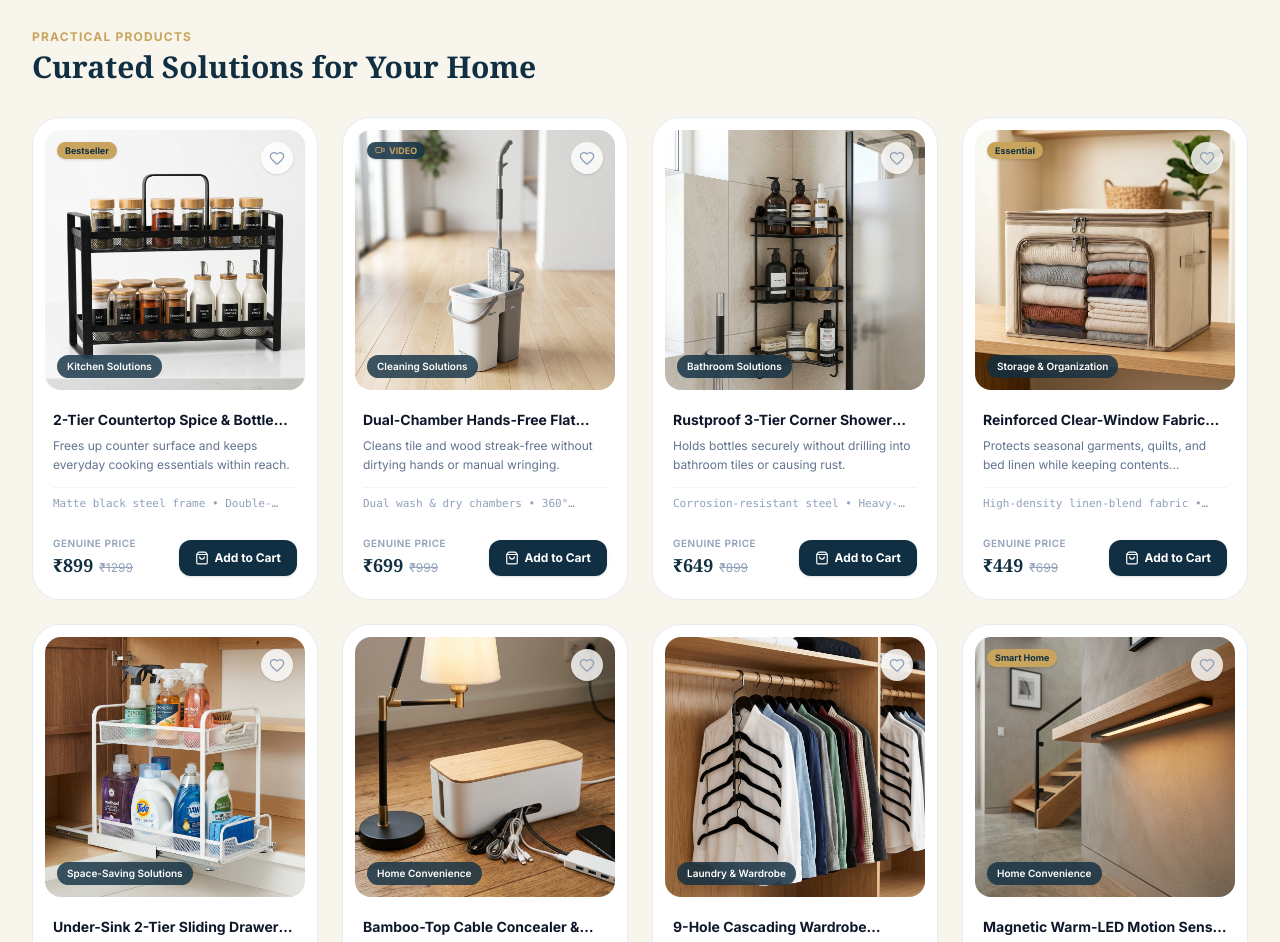
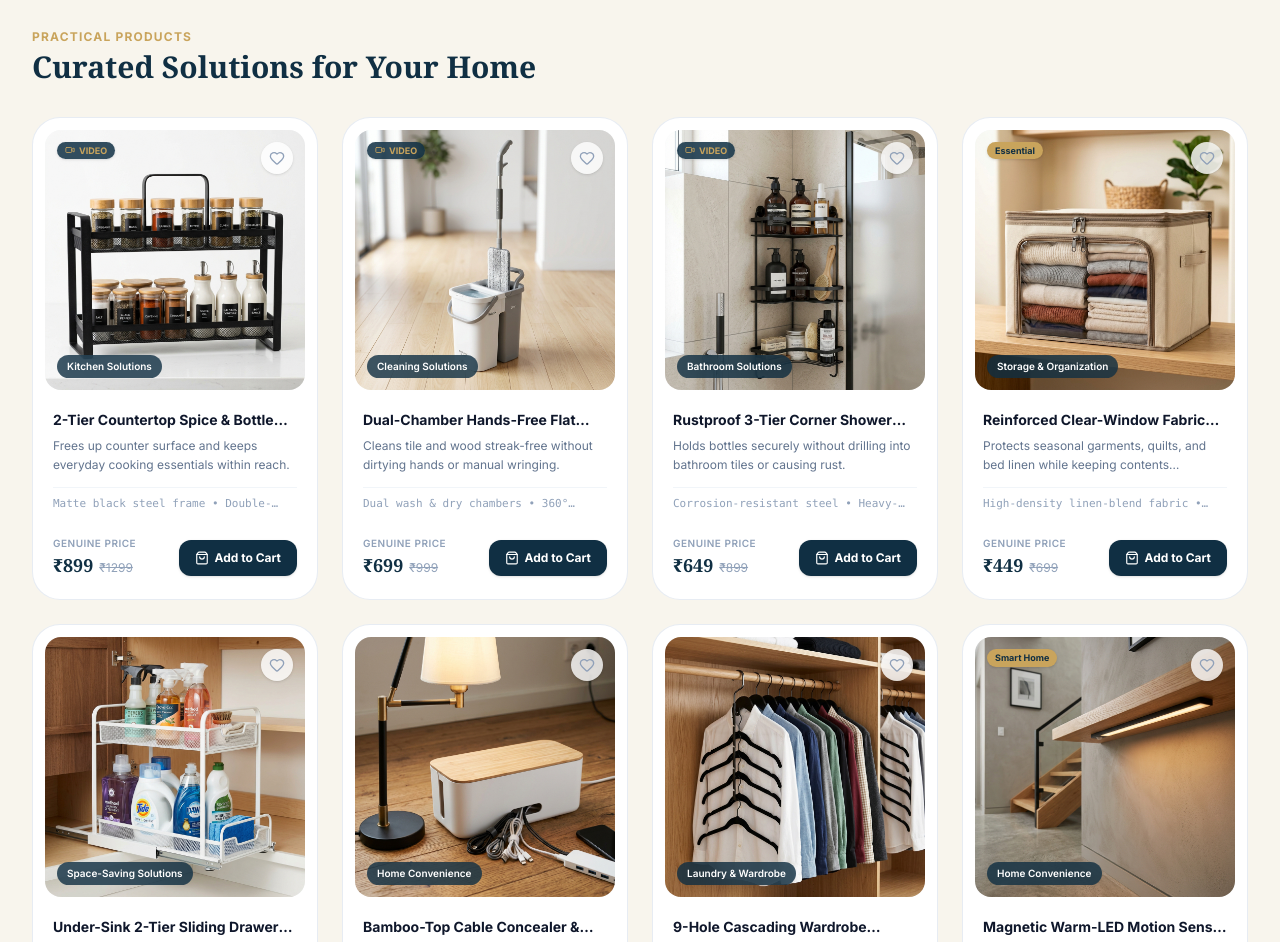
Before and after one commit to mohan-m-26/dexhaus, a Next.js app: page / in a window 1280 px wide. Shown: the part 1360-2302 px from the top of the page. Built offline with nearby package versions, Linux system fonts and the light colour scheme; no server answers.

Commit message:
Fix hover video playback and assign demo video to 3 products

```diff
--- a/src/components/ProductCard.tsx
+++ b/src/components/ProductCard.tsx
@@ -25,6 +25,7 @@ export default function ProductCard({
   const handleMouseEnter = () => {
     setIsHovered(true);
     if (videoRef.current && product.hoverVideo) {
+      videoRef.current.currentTime = 0;
       videoRef.current.play().catch(() => {});
     }
   };
@@ -33,7 +34,15 @@ export default function ProductCard({
     setIsHovered(false);
     if (videoRef.current && product.hoverVideo) {
       videoRef.current.pause();
-      videoRef.current.currentTime = 0;
+    }
+  };
+
+  const handleTouchToggle = () => {
+    if (!product.hoverVideo) return;
+    if (isHovered) {
+      handleMouseLeave();
+    } else {
+      handleMouseEnter();
     }
   };
 
@@ -49,25 +58,31 @@ export default function ProductCard({
       className="group flex flex-col bg-white dark:bg-slate-900 rounded-[1.75rem] overflow-hidden border border-slate-200/80 dark:border-slate-800 hover:shadow-xl hover:border-slate-300 dark:hover:border-slate-700 transition-all duration-300"
     >
       {/* Visual Container */}
-      <div className="relative aspect-square overflow-hidden bg-slate-50 dark:bg-slate-800 m-3 rounded-2xl">
+      <div
+        onClick={handleTouchToggle}
+        className="relative aspect-square overflow-hidden bg-slate-50 dark:bg-slate-800 m-3 rounded-2xl cursor-pointer"
+      >
+        {/* Base Image */}
+        <Image
+          src={(isHovered && product.hoverImage) ? product.hoverImage : product.image}
+          alt={product.title}
+          fill
+          className="object-cover group-hover:scale-105 transition-transform duration-500"
+          sizes="(max-width: 640px) 100vw, (max-width: 1024px) 50vw, 25vw"
+        />
 
-        {/* Hover Video Player or Image */}
-        {product.hoverVideo && isHovered ? (
+        {/* Hover Video Player (Preloaded & Fades in smoothly) */}
+        {product.hoverVideo && (
           <video
             ref={videoRef}
             src={product.hoverVideo}
             loop
             muted
             playsInline
-            className="w-full h-full object-cover"
-          />
-        ) : (
-          <Image
-            src={(isHovered && product.hoverImage) ? product.hoverImage : product.image}
-            alt={product.title}
-            fill
-            className="object-cover group-hover:scale-105 transition-transform duration-500"
-            sizes="(max-width: 640px) 100vw, (max-width: 1024px) 50vw, 25vw"
+            preload="auto"
+            className={`absolute inset-0 w-full h-full object-cover z-10 transition-opacity duration-300 pointer-events-none ${
+              isHovered ? 'opacity-100' : 'opacity-0'
+            }`}
           />
         )}
 
--- a/src/store/siteStore.ts
+++ b/src/store/siteStore.ts
@@ -56,7 +56,7 @@ export const INITIAL_PRODUCTS: Product[] = [
     price: 899,
     originalPrice: 1299,
     image: "/product-kitchen-organizer.jpg",
-    hoverVideo: "",
+    hoverVideo: "/hero-video.mp4",
     hoverImage: "",
     specs: "Matte black steel frame • Double-tier clearance • Non-slip feet",
     benefit: "Frees up counter surface and keeps everyday cooking essentials within reach.",
@@ -86,7 +86,7 @@ export const INITIAL_PRODUCTS: Product[] = [
     price: 649,
     originalPrice: 899,
     image: "/product-bathroom-rack.jpg",
-    hoverVideo: "",
+    hoverVideo: "/hero-video.mp4",
     hoverImage: "",
     specs: "Corrosion-resistant steel • Heavy-duty adhesive mount • Water drainage slots",
     benefit: "Holds bottles securely without drilling into bathroom tiles or causing rust.",
@@ -243,7 +243,7 @@ export const useSiteStore = create<SiteStore>()(
       }
     }),
     {
-      name: 'dexhaus_site_data_v1',
+      name: 'dexhaus_site_data_v2',
     }
   )
 );
```
